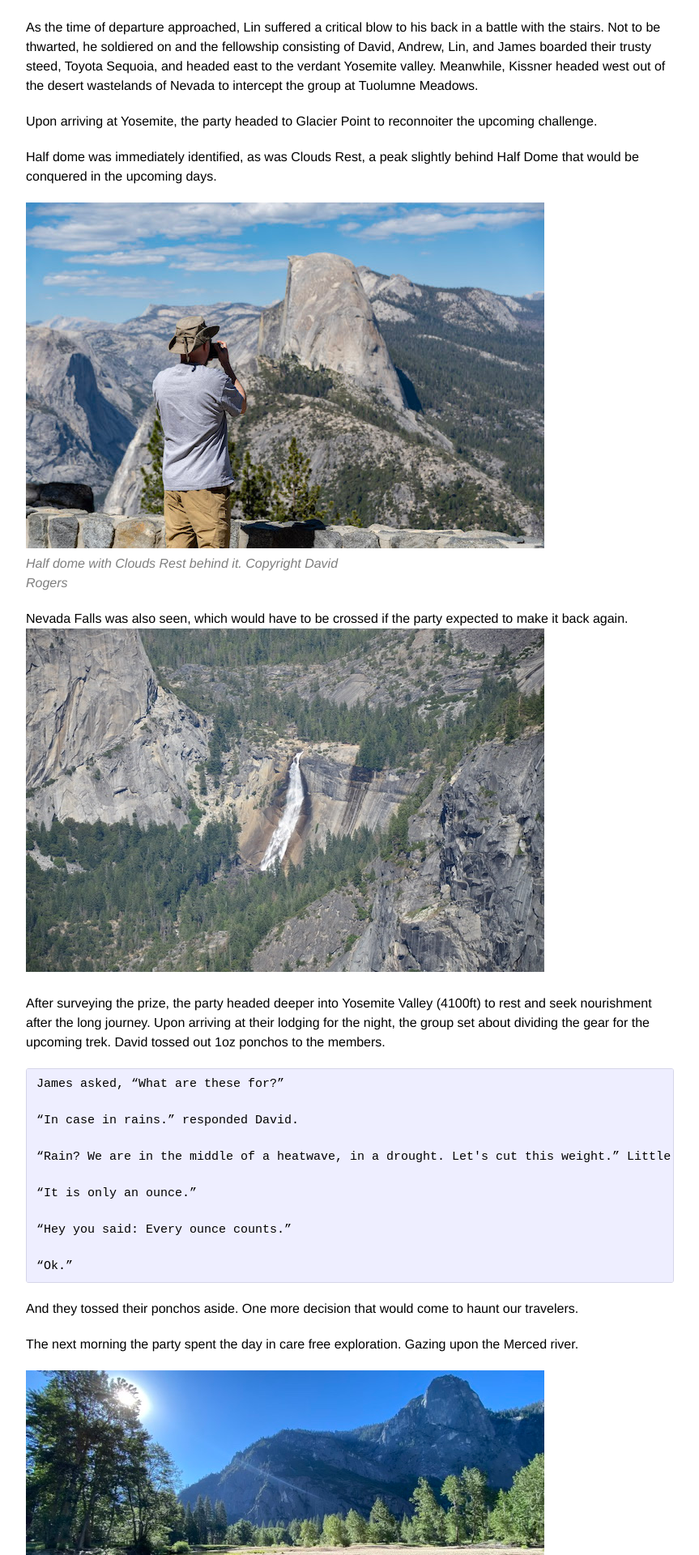
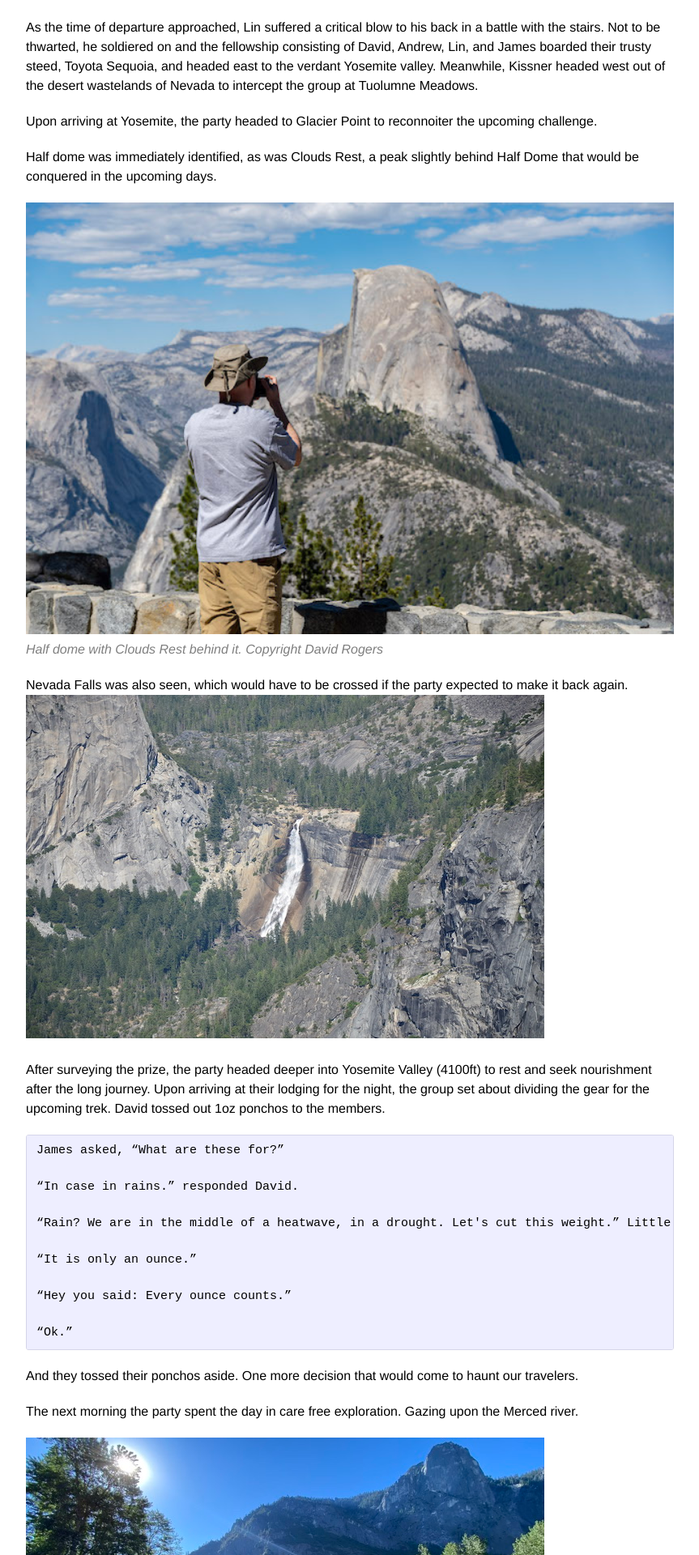
Before and after one commit to jamesorriv/jamesorriv.github.io, a Jekyll site: the page built from _posts/2021-07-11-halfdome.md, in a window 1280 px wide. Shown: the part 934-2854 px from the top of the page at 81% size, without its empty margins (208-1071 px from the left). Built offline with Jekyll 4.4.1, drawn with Linux system fonts in a browser that asks for light colours.

Commit message:
Make the image inside figures 100% the width fo the container.

```diff
--- a/css/main.css
+++ b/css/main.css
@@ -22,10 +22,8 @@ a         { color: #2a7ae2; text-decoration: none; }
 a:hover   { color: #000; text-decoration: underline; }
 a:visited { color: #205caa; }
 
-figure {
-  margin-left: auto;
-  margin-right: auto;
-  width: 50%;
+figure img {
+	width: 100%;
 }
 
 figcaption {
```
